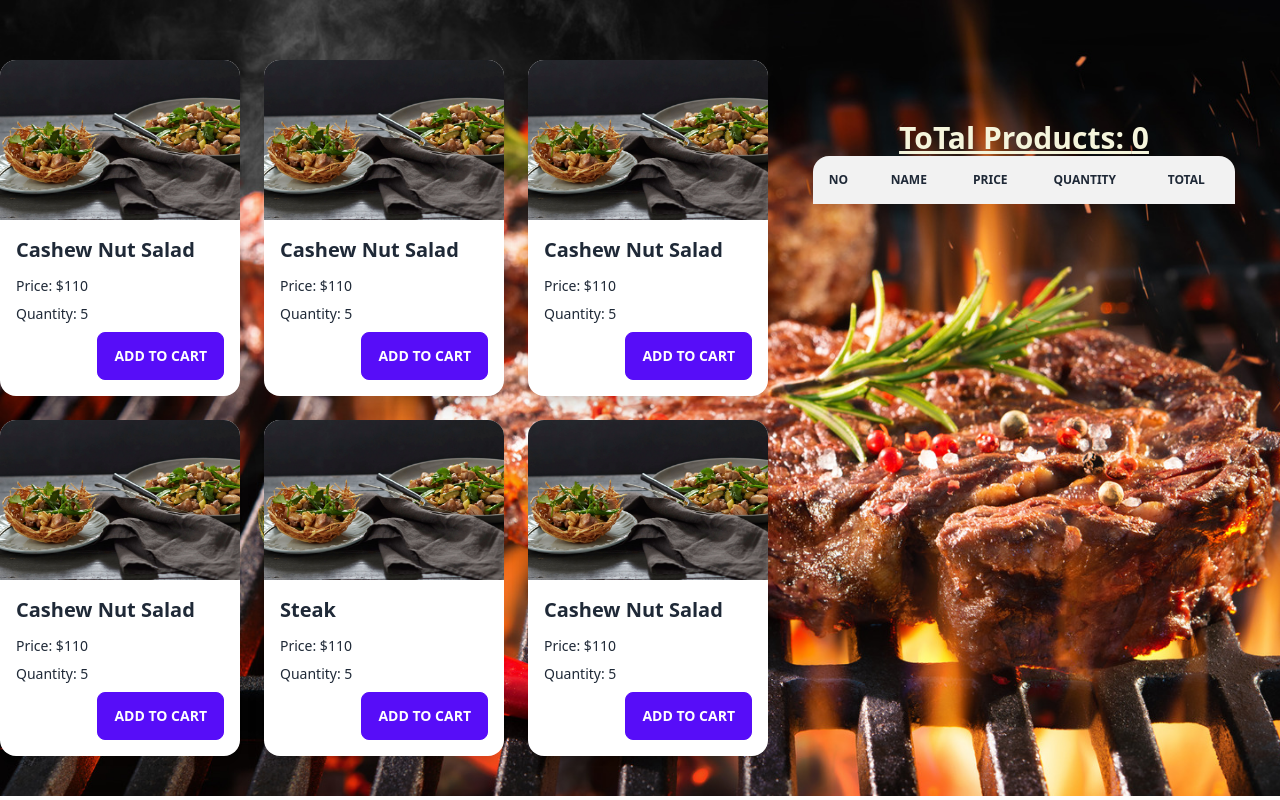
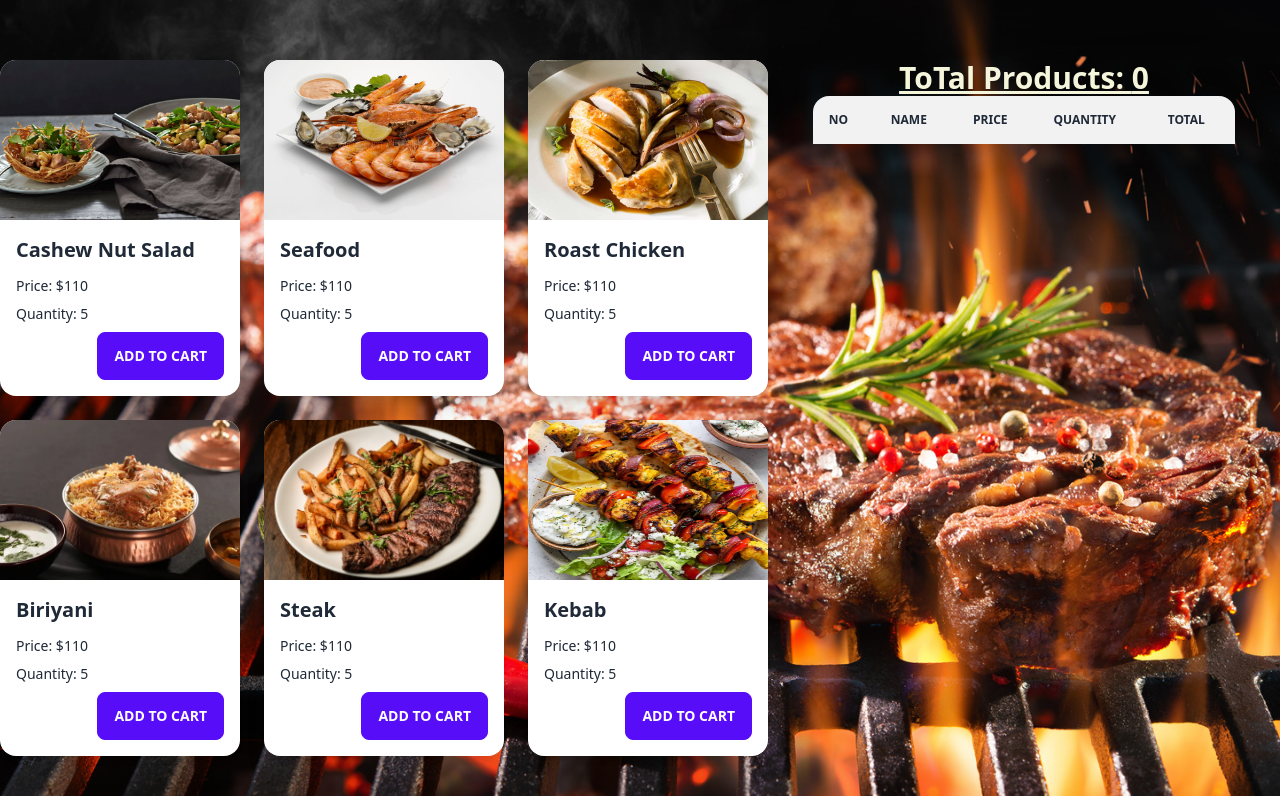
Before and after one commit to pietaa8/food-zone, a plain HTML site: page meals.html in a window 1280 px wide. Drawn offline with nearby package versions, Linux system fonts and the light colour scheme.

Commit message:
img added

```diff
--- a/meals.html
+++ b/meals.html
@@ -31,7 +31,7 @@
           <!-- first card  -->
           <div class="card card-compact w-full bg-base-100 shadow-xl">
             <figure>
-              <img class="w-full h-40" src="./images/cashewnut.jpeg" alt="Shoes" />
+              <img class="w-full h-40" src="./images/cashewnut.jpeg" alt="Salad" />
             </figure>
             <div class="card-body">
               <h2 class="card-title" id="first-name">Cashew Nut Salad</h2>
@@ -52,10 +52,10 @@
           <!-- second card  -->
           <div class="card card-compact w-full bg-base-100 shadow-xl">
             <figure>
-              <img class="w-full h-40" src="./images/cashewnut.jpeg" alt="Shoes" />
+              <img class="w-full h-40" src="./images/seafood-platter.jpg" alt="Seafood" />
             </figure>
             <div class="card-body">
-              <h2 class="card-title" id="second-name">Cashew Nut Salad</h2>
+              <h2 class="card-title" id="second-name">Seafood</h2>
 
               <p>Price: $<span id="second-price">110</span></p>
               <p>Quantity: <span id="second-quantity">5</span></p>
@@ -71,10 +71,10 @@
 
           <div class="card card-compact w-full bg-base-100 shadow-xl">
             <figure>
-              <img class="w-full h-40" src="./images/cashewnut.jpeg" alt="Shoes" />
+              <img class="w-full h-40" src="./images/roast.jpg" alt="Roast" />
             </figure>
             <div class="card-body">
-              <h2 class="card-title" id="third-name">Cashew Nut Salad</h2>
+              <h2 class="card-title" id="third-name">Roast Chicken</h2>
 
               <p>Price: $<span id="third-price">110</span></p>
               <p>Quantity: <span id="third-quantity">5</span></p>
@@ -90,10 +90,10 @@
 
           <div class="card card-compact w-full bg-base-100 shadow-xl">
             <figure>
-              <img class="w-full h-40" src="./images/cashewnut.jpeg" alt="Shoes" />
+              <img class="w-full h-40" src="./images/biriyani.jpg" alt="Biriyani" />
             </figure>
             <div class="card-body">
-              <h2 class="card-title" id="fourth-name">Cashew Nut Salad</h2>
+              <h2 class="card-title" id="fourth-name">Biriyani</h2>
 
               <p>Price: $<span id="fourth-price">110</span></p>
               <p>Quantity: <span id="fourth-quantity">5</span></p>
@@ -109,7 +109,7 @@
 
           <div class="card card-compact w-full bg-base-100 shadow-xl">
             <figure>
-              <img class="w-full h-40" src="./images/cashewnut.jpeg" alt="Shoes" />
+              <img class="w-full h-40" src="./images/steakwithfries.jpg" alt="Steak" />
             </figure>
             <div class="card-body">
               <h2 class="card-title" id="fifth-name">Steak</h2>
@@ -127,10 +127,10 @@
 
         <div class="card card-compact w-full bg-base-100 shadow-xl">
             <figure>
-              <img class="w-full h-40" src="./images/cashewnut.jpeg" alt="Shoes" />
+              <img class="w-full h-40" src="./images/kebabs.jpg" alt="Kebab" />
             </figure>
             <div class="card-body">
-              <h2 class="card-title" id="last-name">Cashew Nut Salad</h2>
+              <h2 class="card-title" id="last-name">Kebab</h2>
 
               <p>Price: $<span id="last-price">110</span></p>
               <p>Quantity: <span id="last-quantity">5</span></p>
@@ -145,7 +145,7 @@
 
         <!-- cart details div  -->
         <div class="cart-details w-full md:w-[40%] lg:w-[33%] mx-auto">
-          <h1 style="color: beige;" class="text-3xl text-center font-bold underline mt-20">
+          <h1 style="color: beige;" class="text-3xl text-center font-bold underline mt-5">
             ToTal Products: <span id="total-product">0</span>
           </h1>
           <div class="overflow-x-auto">
@@ -159,14 +159,14 @@
                   <th>Total</th>
                 </tr>
               </thead>
-              <tbody id="table-container">
+               <tbody id="table-container">
                 <!-- <tr>
                   <th>1</th>
                   <td>Cy Ganderton</td>
                   <td>Quality Control Specialist</td>
                   <td>Blue</td>
                 </tr> -->
-              </tbody>
+               </tbody>
             </table>
           </div>
         </div>
```
Also changed, not shown: images/Roasted-Chicken.jpg (added), images/kebabs.jpg (added), images/roast.jpg (added), images/seafood-platter.jpg (added).
